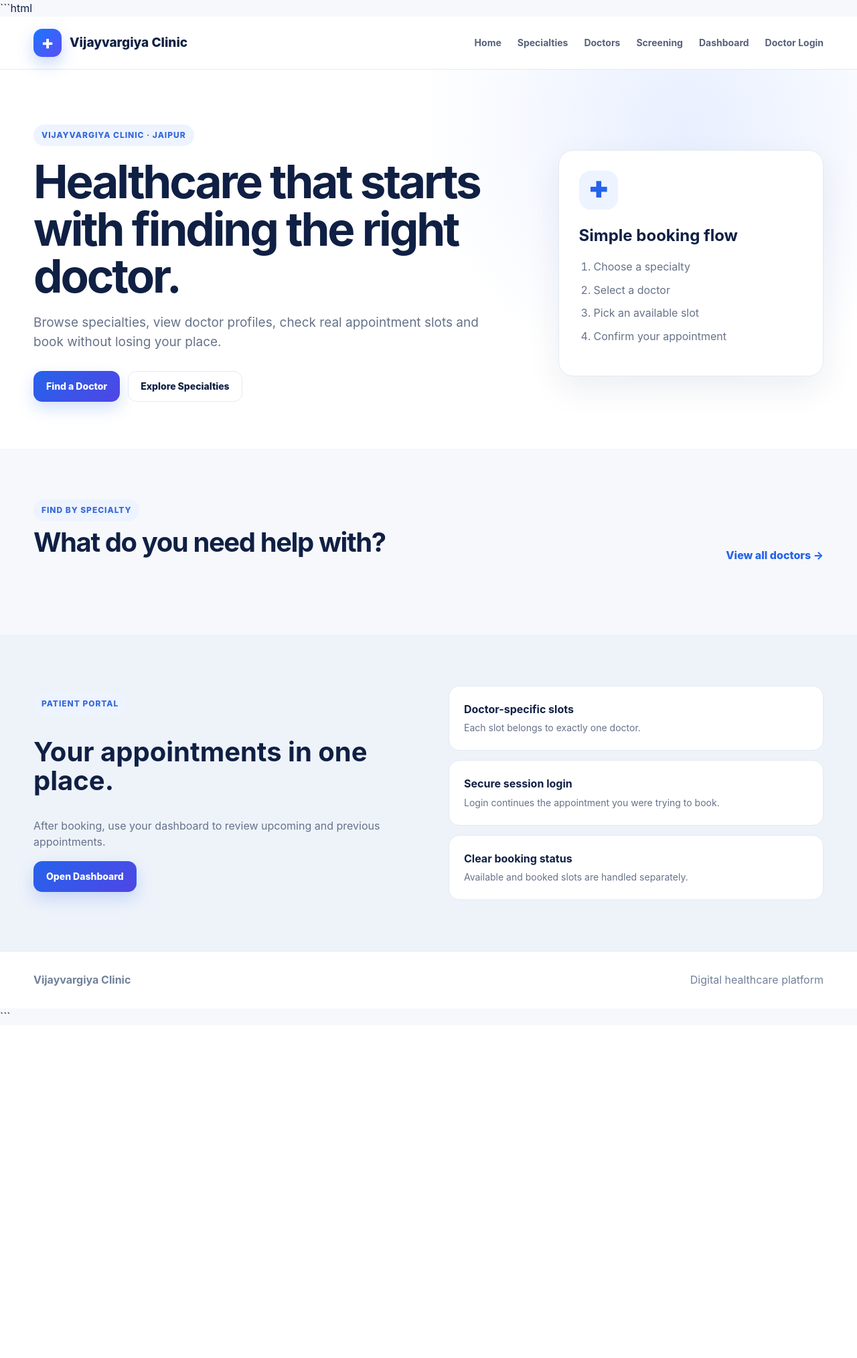
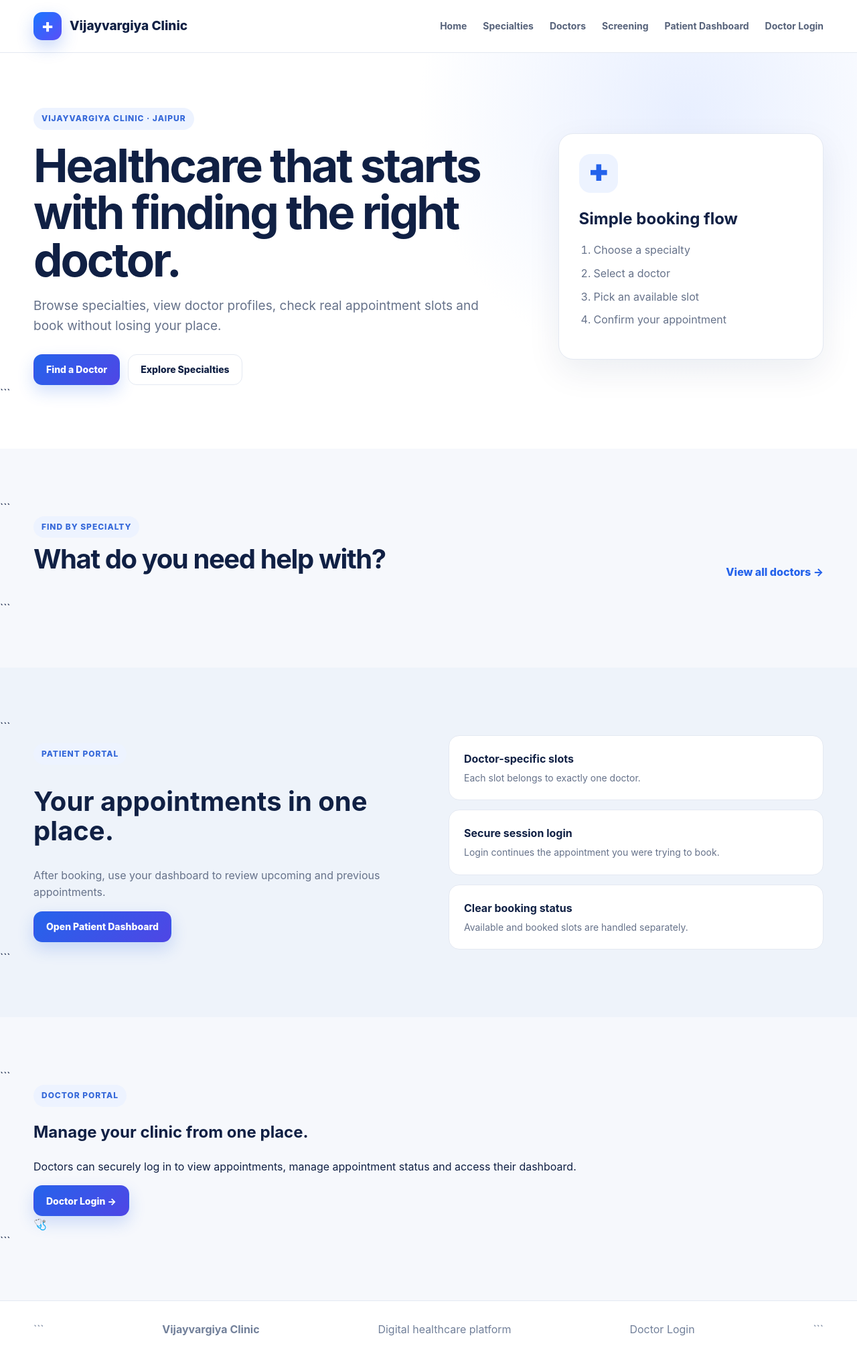
Before and after one commit to vijaykeshav111-beg2adv/END_TO_END_ml_project, a FastAPI app: page / in a window 1280 px wide. Shown: the whole page at 67% size. Before the commit the page ends 1514 px from the top, so only its background shows below. Run offline with FastAPI, Linux system fonts and the light colour scheme.

Commit message:
Add doctor login to homepage navigation

````diff
--- a/templates/auth/doctor_login.html
+++ b/templates/auth/doctor_login.html
@@ -1,4 +1,4 @@
-```html
+
 <!doctype html>
 <html lang="en">
 
--- a/templates/index.html
+++ b/templates/index.html
@@ -1,5 +1,5 @@
-```html
 <!doctype html>
+
 <html lang="en">
 <head>
   <meta charset="utf-8">
@@ -7,10 +7,13 @@
   <title>Vijayvargiya Clinic</title>
   <link rel="stylesheet" href="/static/style.css">
 </head>
+
 <body>
 
 <header class="site-header">
   <div class="container nav-wrap">
+
+
 <a class="brand" href="/">
   <span class="brand-mark">+</span>
   <span>Vijayvargiya Clinic</span>
@@ -21,21 +24,35 @@
   <a href="#specialties">Specialties</a>
   <a href="/doctors">Doctors</a>
   <a href="/predict">Screening</a>
-      <a href="/patient/dashboard">Dashboard</a>
-      <a href="/doctor/login">Doctor Login</a>
+  <a href="/patient/dashboard">Patient Dashboard</a>
+
+  <!-- Doctor Login -->
+  <a class="doctor-login-link" href="/doctor/login">
+    Doctor Login
+  </a>
 </nav>
+
+
   </div>
 </header>
 
 <main>
 
+  <!-- HERO SECTION -->
+
   <section class="hero">
     <div class="container hero-grid">
 
+
   <div>
-        <span class="eyebrow">Vijayvargiya Clinic · Jaipur</span>
 
-        <h1>Healthcare that starts with finding the right doctor.</h1>
+    <span class="eyebrow">
+      Vijayvargiya Clinic · Jaipur
+    </span>
+
+    <h1>
+      Healthcare that starts with finding the right doctor.
+    </h1>
 
     <p class="hero-copy">
       Browse specialties, view doctor profiles, check real appointment
@@ -43,17 +60,30 @@
     </p>
 
     <div class="hero-actions">
-          <a class="btn btn-primary" href="/doctors">Find a Doctor</a>
+
+      <a class="btn btn-primary" href="/doctors">
+        Find a Doctor
+      </a>
+
       <a class="btn btn-secondary" href="#specialties">
         Explore Specialties
       </a>
-        </div>
+
     </div>
 
+  </div>
+
+
+  <!-- BOOKING FLOW CARD -->
   <div class="hero-card">
-        <div class="hero-card-icon">✚</div>
 
-        <h2>Simple booking flow</h2>
+    <div class="hero-card-icon">
+      ✚
+    </div>
+
+    <h2>
+      Simple booking flow
+    </h2>
 
     <ol>
       <li>Choose a specialty</li>
@@ -61,24 +91,39 @@
       <li>Pick an available slot</li>
       <li>Confirm your appointment</li>
     </ol>
+
   </div>
 
 </div>
+```
+
   </section>
 
+  <!-- SPECIALTIES -->
 
   <section id="specialties" class="section">
+
+```
 <div class="container">
 
   <div class="section-head">
+
     <div>
-          <span class="eyebrow">Find by specialty</span>
-          <h2>What do you need help with?</h2>
+
+      <span class="eyebrow">
+        Find by specialty
+      </span>
+
+      <h2>
+        What do you need help with?
+      </h2>
+
     </div>
 
     <a class="text-link" href="/doctors">
       View all doctors →
     </a>
+
   </div>
 
 
@@ -86,17 +131,30 @@
 
     {% for item in specializations %}
 
-        <a class="specialty-card"
-           href="/doctors?specialization={{ item.id }}">
+    <a
+      class="specialty-card"
+      href="/doctors?specialization={{ item.id }}"
+    >
 
-          <span class="specialty-icon">+</span>
+      <span class="specialty-icon">
+        +
+      </span>
 
       <div>
-            <h3>{{ item.name }}</h3>
-            <p>{{ item.description }}</p>
+
+        <h3>
+          {{ item.name }}
+        </h3>
+
+        <p>
+          {{ item.description }}
+        </p>
+
       </div>
 
-          <span class="arrow">→</span>
+      <span class="arrow">
+        →
+      </span>
 
     </a>
 
@@ -105,44 +163,68 @@
   </div>
 
 </div>
+```
+
   </section>
 
+  <!-- PATIENT PORTAL -->
 
   <section class="section section-muted">
+
+```
 <div class="container feature-grid">
 
   <div>
-        <span class="eyebrow">Patient portal</span>
 
-        <h2>Your appointments in one place.</h2>
+    <span class="eyebrow">
+      Patient portal
+    </span>
+
+    <h2>
+      Your appointments in one place.
+    </h2>
 
     <p>
-          After booking, use your dashboard to review upcoming and previous
-          appointments.
+      After booking, use your dashboard to review upcoming
+      and previous appointments.
     </p>
 
     <a class="btn btn-primary" href="/patient/dashboard">
-          Open Dashboard
+      Open Patient Dashboard
     </a>
+
   </div>
 
 
   <div class="feature-list">
 
     <div>
-          <strong>Doctor-specific slots</strong>
-          <span>Each slot belongs to exactly one doctor.</span>
+      <strong>
+        Doctor-specific slots
+      </strong>
+
+      <span>
+        Each slot belongs to exactly one doctor.
+      </span>
     </div>
 
+
     <div>
-          <strong>Secure session login</strong>
+      <strong>
+        Secure session login
+      </strong>
+
       <span>
         Login continues the appointment you were trying to book.
       </span>
     </div>
 
+
     <div>
-          <strong>Clear booking status</strong>
+      <strong>
+        Clear booking status
+      </strong>
+
       <span>
         Available and booked slots are handled separately.
       </span>
@@ -151,18 +233,80 @@
   </div>
 
 </div>
+```
+
+  </section>
+
+  <!-- DOCTOR PORTAL -->
+
+  <section class="section doctor-portal-section">
+
+```
+<div class="container">
+
+  <div class="doctor-portal-card">
+
+    <div class="doctor-portal-content">
+
+      <span class="eyebrow">
+        Doctor Portal
+      </span>
+
+      <h2>
+        Manage your clinic from one place.
+      </h2>
+
+      <p>
+        Doctors can securely log in to view appointments,
+        manage appointment status and access their dashboard.
+      </p>
+
+      <a
+        class="btn btn-primary"
+        href="/doctor/login"
+      >
+        Doctor Login →
+      </a>
+
+    </div>
+
+
+    <div class="doctor-portal-icon">
+      <span>🩺</span>
+    </div>
+
+  </div>
+
+</div>
+```
+
   </section>
 
 </main>
 
+<!-- FOOTER -->
 
 <footer class="site-footer">
+
   <div class="container footer-row">
-    <strong>Vijayvargiya Clinic</strong>
-    <span>Digital healthcare platform</span>
+
+```
+<strong>
+  Vijayvargiya Clinic
+</strong>
+
+<span>
+  Digital healthcare platform
+</span>
+
+<a href="/doctor/login">
+  Doctor Login
+</a>
+```
+
   </div>
+
 </footer>
 
 </body>
 </html>
-```
````
Lines whose indentation alone changed are shown as unchanged.
